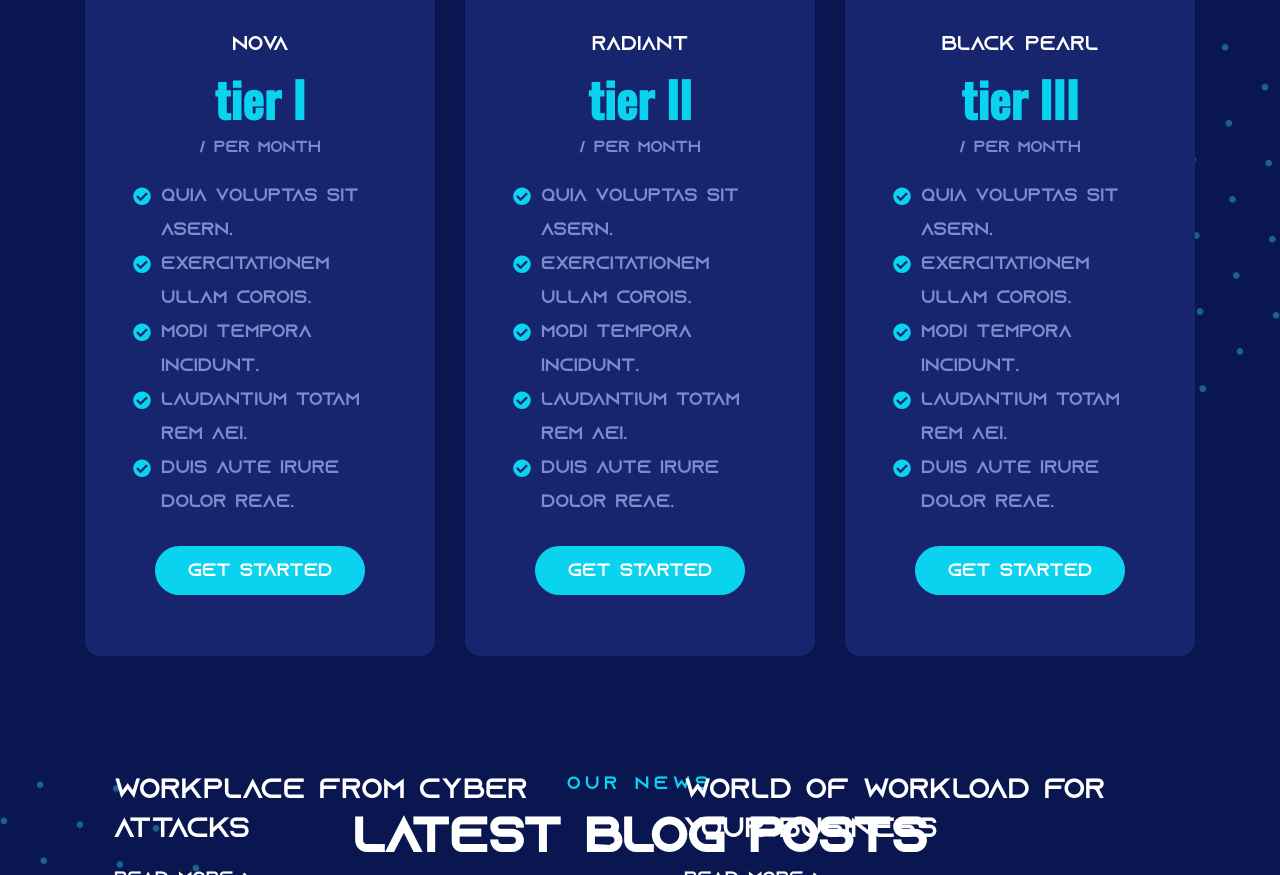
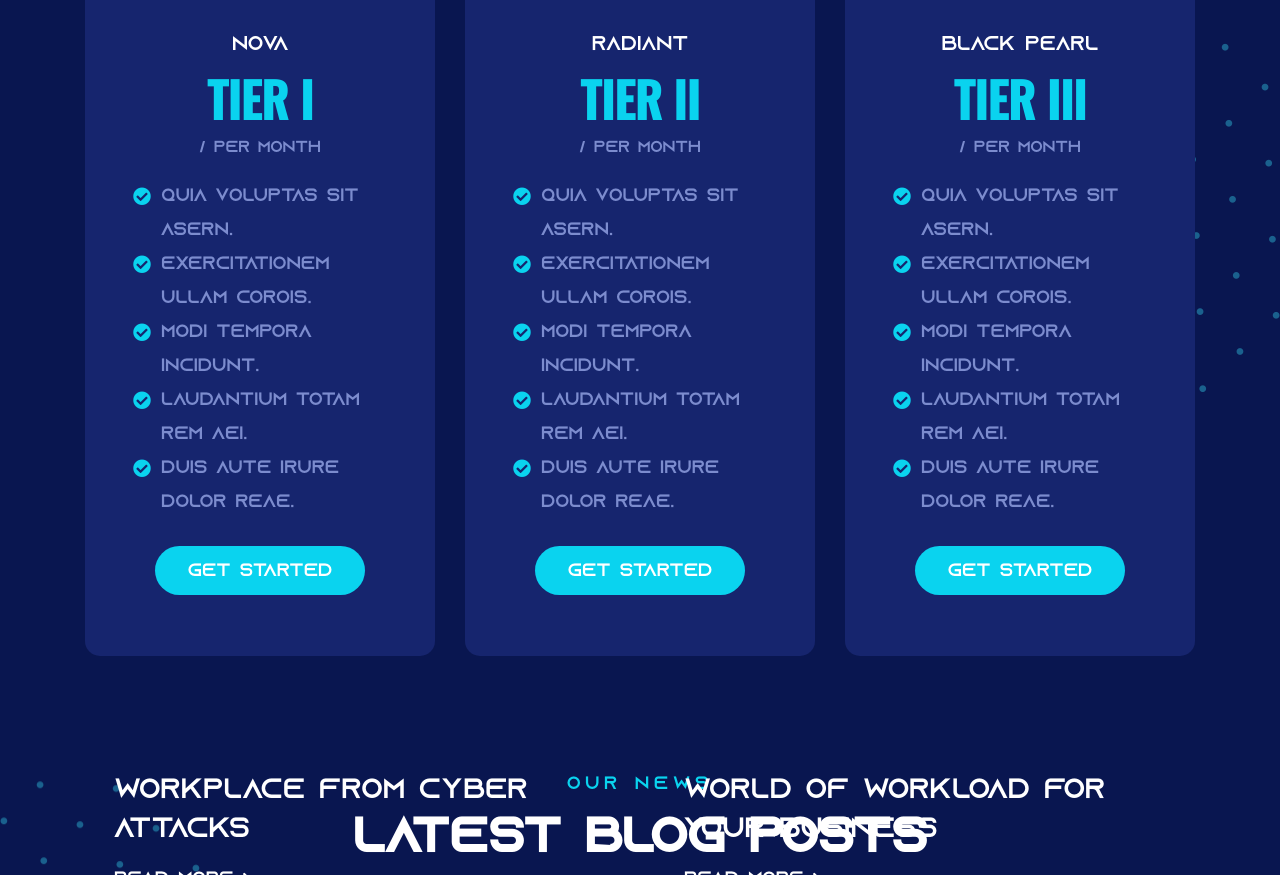
Before and after one commit to ZettaBytePK/web.github.io, a website: page index-2.html in a window 1280 px wide. Shown: the part 5517-6392 px from the top of the page. Drawn offline with nearby package versions, Linux system fonts and the light colour scheme.

Commit message:
Update index-2.html

```diff
--- a/index-2.html
+++ b/index-2.html
@@ -488,7 +488,7 @@
                         </div>
                         <div class="Pricing-box-heading text-center">
                            <h4>Nova</h4>
-                           <h2>tier I</h2>
+                           <h2>TIER I</h2>
                            <p>/ Per Month</p>
                         </div>
                         <div class="Pricing-box-list text-xl-left text-lg-left text-md-left text-center">
@@ -514,7 +514,7 @@
                         </div>
                         <div class="Pricing-box-heading text-center">
                            <h4>radiant</h4>
-                           <h2>tier II</h2>
+                           <h2>TIER II</h2>
                            <p>/ Per Month</p>
                         </div>
                         <div class="Pricing-box-list text-xl-left text-lg-left text-md-left text-center">
@@ -540,7 +540,7 @@
                         </div>
                         <div class="Pricing-box-heading text-center">
                            <h4>black pearl</h4>
-                           <h2>tier III</h2>
+                           <h2>TIER III</h2>
                            <p>/ Per Month</p>
                         </div>
                         <div class="Pricing-box-list text-xl-left text-lg-left text-md-left text-center">
```
